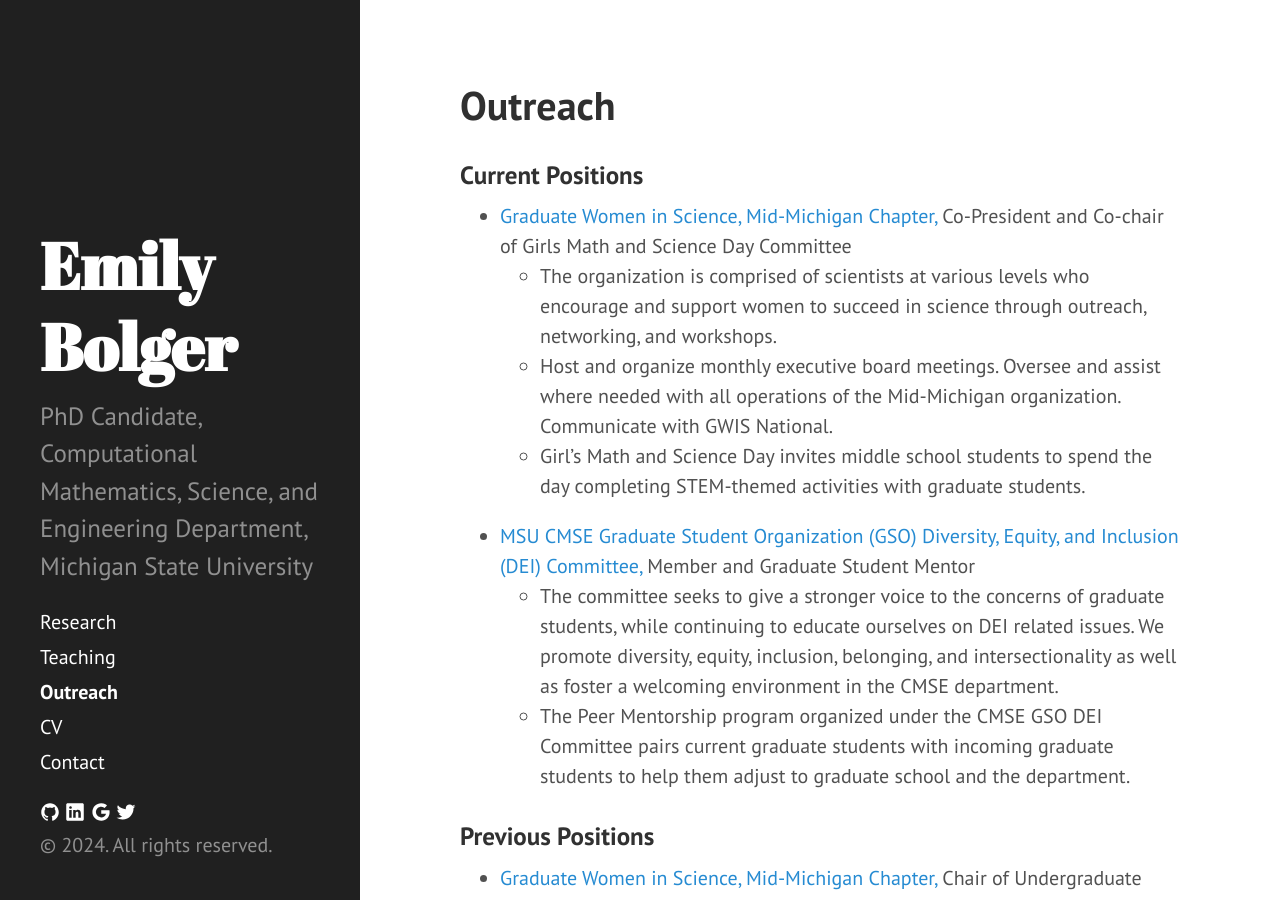
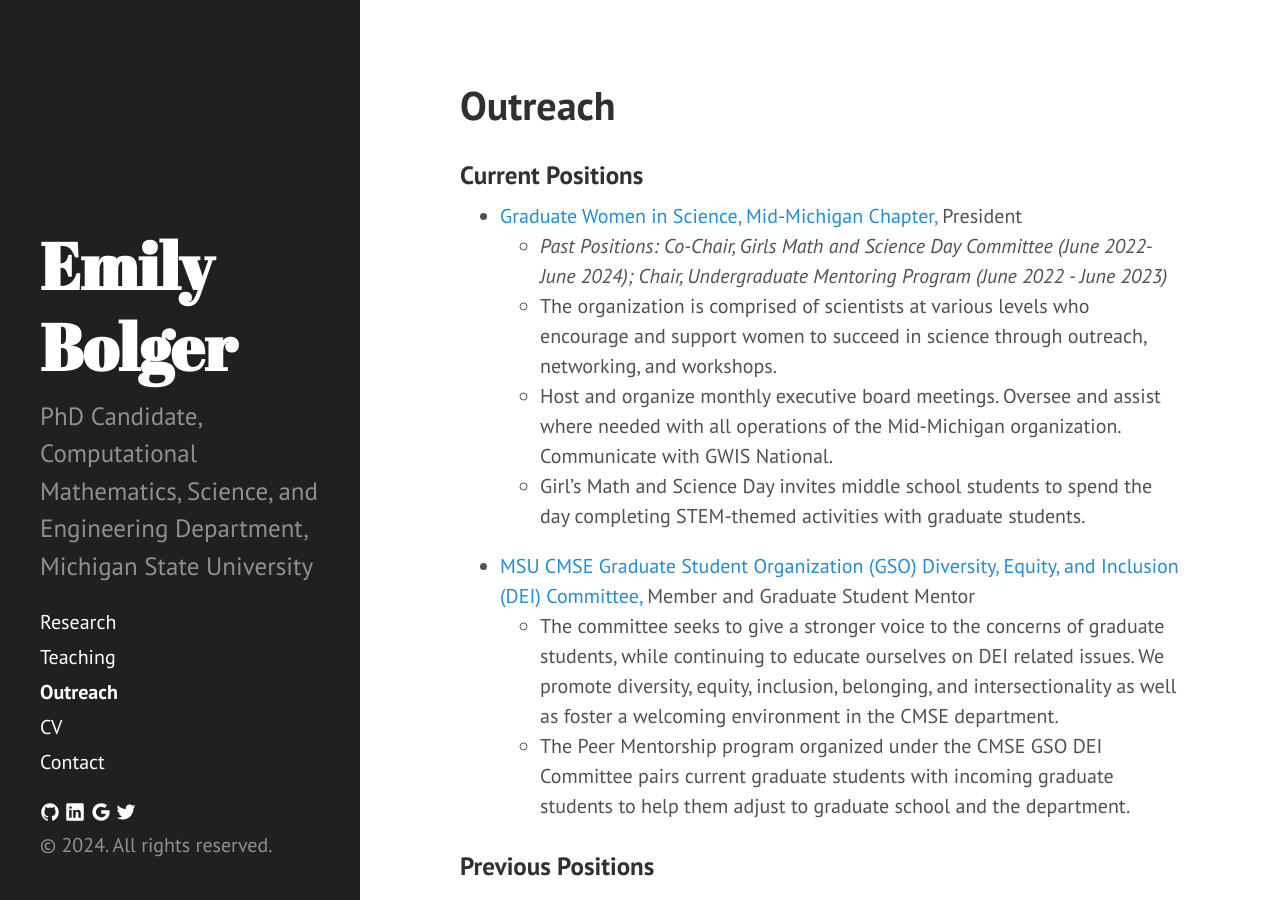
Before and after one commit to egbolger/egbolger.github.io, a Jekyll site: the page built from outreach.md, in a window 1280 px wide and 900 px high. Built offline with Jekyll 4.4.1, drawn with Linux system fonts in a browser that asks for light colours.

Commit message:
Updating CV june 2024

```diff
--- a/outreach.md
+++ b/outreach.md
@@ -6,7 +6,8 @@
 ### Current Positions
 
 
-* <a href="https://midmichigan.wixsite.com/gwis" target = "_blank"> Graduate Women in Science, Mid-Michigan Chapter, </a> Co-President and Co-chair of Girls Math and Science Day Committee
+* <a href="https://midmichigan.wixsite.com/gwis" target = "_blank"> Graduate Women in Science, Mid-Michigan Chapter, </a> President
+  * _Past Positions:  Co-Chair, Girls Math and Science Day Committee (June 2022- June 2024); Chair, Undergraduate Mentoring Program (June 2022 - June 2023)_
   * The organization is comprised of scientists at various levels who encourage and support women to succeed in science through outreach, networking, and workshops.
   * Host and organize monthly executive board meetings. Oversee and assist where needed with all operations of the Mid-Michigan organization. Communicate with GWIS National.
   * Girl's Math and Science Day invites middle school students to spend the day completing STEM-themed activities with graduate students.
```
Also changed, not shown: cv.md (+1 -1 lines), teaching.md (+1 -1 lines), 1 other file.
